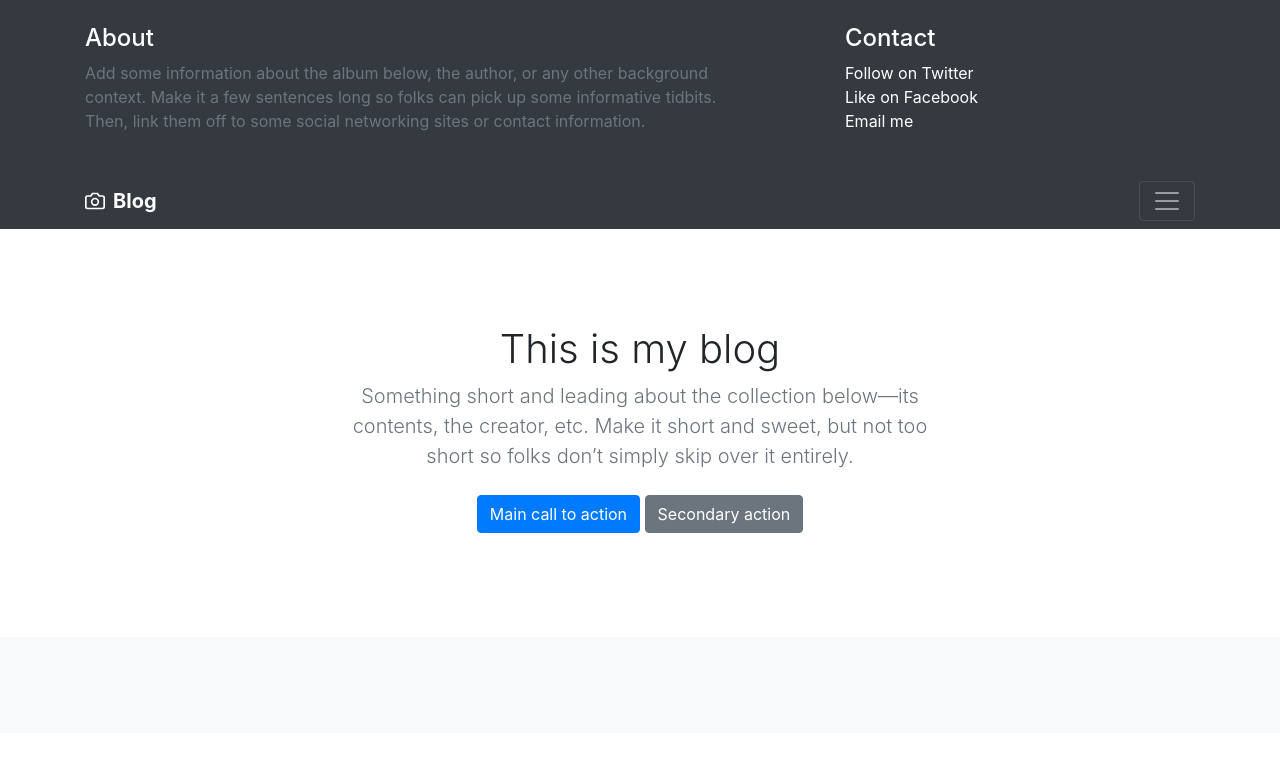
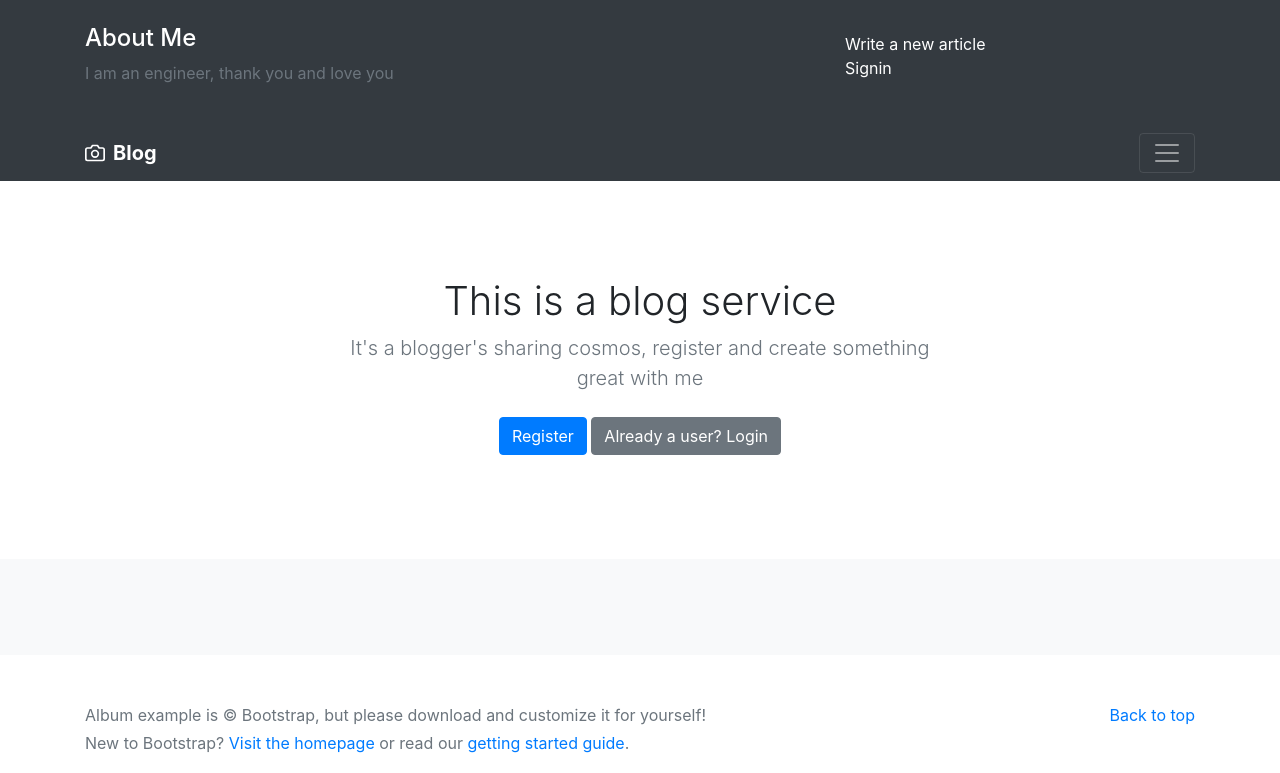
Before and after one commit to snoopy831002/Django-demo, a Django app: template djangosite/templates/index.html in a window 1280 px wide, after a click that opens the changed part. Shown: the top 773 px of the page. Run offline with Django 3.2, Linux system fonts and the light colour scheme; the template is opened without the code that fills it, so the values that code supplies are empty; some libraries are stand-ins or nearby versions.

Commit message:
Add create a new article feature

```diff
--- a/djangosite/blog/urls.py
+++ b/djangosite/blog/urls.py
@@ -3,9 +3,10 @@ from . import views
 
 urlpatterns = [
     path('',views.index, name="index"),
-    path('articles/<int:a_num>',views.articles, name="articles"),
+    #path('articles/<int:a_num>',views.articles, name="articles"),
     path('author',views.author, name="author"),
-    path('comments',views.comments, name="comments"), #backends function
     path('signin',views.login, name="login"),
+    path('create_article',views.create_article, name="create_article"),
     path('login',views.usr_login, name="usr_login"), #backends function
+    path('logout',views.usr_logout, name="usr_logout"), #backends function
 ]
--- a/djangosite/templates/base_generic.html
+++ b/djangosite/templates/base_generic.html
@@ -38,5 +38,12 @@
     <script src="https://code.jquery.com/jquery-3.5.1.slim.min.js" integrity="sha384-DfXdz2htPH0lsSSs5nCTpuj/zy4C+OGpamoFVy38MVBnE+IbbVYUew+OrCXaRkfj" crossorigin="anonymous"></script>
     <script>window.jQuery || document.write('<script src="../assets/js/vendor/jquery.slim.min.js"><\/script>')</script>
     <script src="{% static 'bootstrap-4.0.0-dist/js/bootstrap.bundle.js' %}"></script>
+  <link rel="stylesheet" href="https://cdn.jsdelivr.net/npm/bootstrap-select@1.13.14/dist/css/bootstrap-select.min.css">
+
+<!-- Latest compiled and minified JavaScript -->
+<script src="https://cdn.jsdelivr.net/npm/bootstrap-select@1.13.14/dist/js/bootstrap-select.min.js"></script>
+
+<!-- (Optional) Latest compiled and minified JavaScript translation files -->
+<script src="https://cdn.jsdelivr.net/npm/bootstrap-select@1.13.14/dist/js/i18n/defaults-*.min.js"></script>
   </body>
 </html>
--- a/djangosite/templates/index.html
+++ b/djangosite/templates/index.html
@@ -6,15 +6,18 @@
     <div class="container">
       <div class="row">
         <div class="col-sm-8 col-md-7 py-4">
-          <h4 class="text-white">About</h4>
-          <p class="text-muted">Add some information about the album below, the author, or any other background context. Make it a few sentences long so folks can pick up some informative tidbits. Then, link them off to some social networking sites or contact information.</p>
+          <h4 class="text-white">About Me</h4>
+          <p class="text-muted">I am an engineer, thank you and love you</p>
         </div>
         <div class="col-sm-4 offset-md-1 py-4">
-          <h4 class="text-white">Contact</h4>
+          <h4 class="text-white"></h4>
           <ul class="list-unstyled">
-            <li><a href="#" class="text-white">Follow on Twitter</a></li>
-            <li><a href="#" class="text-white">Like on Facebook</a></li>
-            <li><a href="#" class="text-white">Email me</a></li>
+            <li><a href="/blog/create_article" class="text-white">Write a new article</a></li>
+            {% if user.is_authenticated %}
+              <li><a href="/blog/logout" class="text-white">Logout</a></li>
+            {% else %}
+              <li><a href="/blog/signin" class="text-white">Signin</a></li>
+            {% endif %}
           </ul>
         </div>
       </div>
@@ -33,22 +36,24 @@
   </div>
     </header>
     <main role="main">
+      {% if not user.is_authenticated %}
       <section class="jumbotron text-center">
         <div class="container">
-          <h1>This is my blog</h1>
-          <p class="lead text-muted">Something short and leading about the collection below—its contents, the creator, etc. Make it short and sweet, but not too short so folks don’t simply skip over it entirely.</p>
+          <h1>This is a blog service</h1>
+          <p class="lead text-muted"> It's a blogger's sharing cosmos, register and create something great with me </p>
           <p>
-            <a href="#" class="btn btn-primary my-2">Main call to action</a>
-            <a href="#" class="btn btn-secondary my-2">Secondary action</a>
+            <a href="#" class="btn btn-primary my-2">Register</a>
+            <a href="#" class="btn btn-secondary my-2">Already a user? Login</a>
           </p>
         </div>
       </section>
+      {% endif %}
 
       <div class="album py-5 bg-light">
           <div class="container">
             {% for a in articles %}
             <div class="row">
-              <div class="col-md-4">
+              <div class="col-md-12">
                 <div class="card mb-4 shadow-sm">
                   <svg class="bd-placeholder-img card-img-top" width="100%" height="225" xmlns="http://www.w3.org/2000/svg" preserveAspectRatio="xMidYMid slice" focusable="false" role="img" aria-label="Placeholder: Thumbnail"><title>Placeholder</title><rect width="100%" height="100%" fill="#55595c"/><text x="50%" y="50%" fill="#eceeef" dy=".3em">Thumbnail</text></svg>
                   <div class="card-body">
@@ -56,7 +61,9 @@
                     <div class="d-flex justify-content-between align-items-center">
                       <div class="btn-group">
                         <button type="button" class="btn btn-sm btn-outline-secondary">View</button>
-                        <button type="button" class="btn btn-sm btn-outline-secondary">Edit</button>
+                        {% if a.user == user %}
+                          <button type="button" class="btn btn-sm btn-outline-secondary">Edit</button>
+                        {% endif %}
                       </div>
                       <small class="text-muted">{{ a.last_update }}</small>
                     </div>
```
Also changed, not shown: djangosite/blog/models.py (+17 -6 lines), djangosite/blog/views.py (+18 -31 lines), djangosite/templates/create_articles.html (added, +60 -0 lines).
